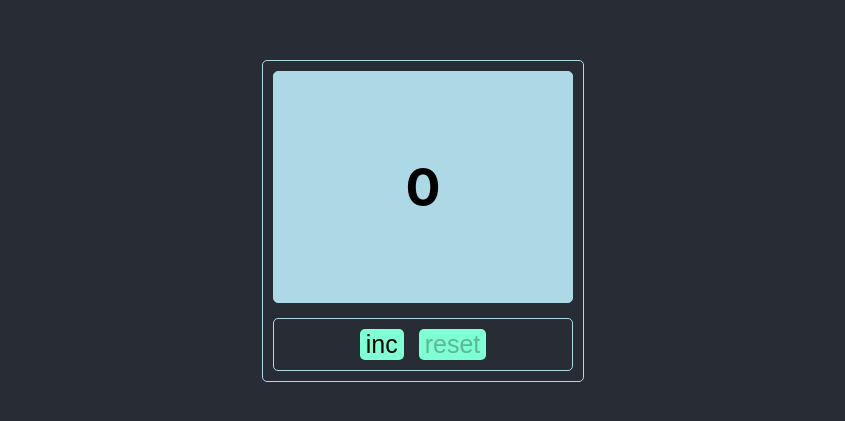
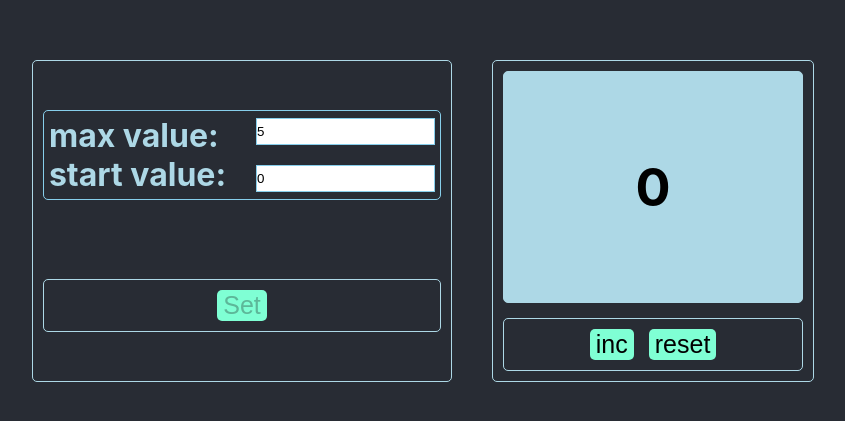
Before and after one commit to 0603anton/counter, a React (Create React App) app: page / in a window 1280 px wide. Shown: the part 179-600 px from the top of the page, without its empty margins (217-1062 px from the left). Built offline with nearby package versions, Linux system fonts and the light colour scheme.

Commit message:
before replace counter logic to app

```diff
--- a/src/App.tsx
+++ b/src/App.tsx
@@ -1,34 +1,52 @@
 import React, {useState} from 'react';
-import logo from './logo.svg';
 import './App.css';
 import Counter from './components/Counter';
+import Controls from './components/Controls';
 
 function App() {
 
-    const maxValue = 5;
-    const minValue = 0;
+    // const counterMaxValue = 5;
+    // const counterMinValue = 0;
 
-    const [number, setNumber] = useState(0)
+    const [counterMaxValue, setCounterMaxValue] = useState(5)
+    const [counterMinValue, setCounterMinValue] = useState(0)
+    const [counterValue, setCounterValue] = useState(0)
 
-    const incCounter = () => {
-        if (number < maxValue) {
-            setNumber(number + 1)
+    /* Counter functions*/
+
+    const incCounterHandler = () => {
+        if (counterValue < counterMaxValue) {
+            setCounterValue(counterValue + 1)
         }
     }
 
-    const resetCounter = () => {
-        setNumber(0)
+    const resetCounterHandler = () => {
+        setCounterValue(0)
     }
 
+/* min max Controls functions*/
+
+    const changeMaxValueHandler = (value:number) => {
+        setCounterMaxValue(value)
+    }
+    const changeMinValueHandler = (value:number) => {
+        setCounterMinValue(value)
+    }
 
     return (
         <div className={'mainContainer'}>
+            <Controls
+                maxValue={counterMaxValue}
+                minValue={counterMinValue}
+                changeMaxValueHandler={changeMaxValueHandler}
+                changeMinValueHandler={changeMinValueHandler}
+            />
             <Counter
-                incCounter={incCounter}
-                resetCounter={resetCounter}
-                counterState={number}
-                maxValue={maxValue}
-                minValue={minValue}
+                incCounter={incCounterHandler}
+                resetCounter={resetCounterHandler}
+                counterState={counterValue}
+                maxValue={counterMaxValue}
+                minValue={counterMinValue}
             />
         </div>
     );
--- a/src/components/Button.tsx
+++ b/src/components/Button.tsx
@@ -8,6 +8,8 @@ type ButtonPropsType = {
 }
 
 // TODO как правильно передать состояние дизаэйблед
+//TODO Работа с Event на onсlick событии
+//https://stackoverflow.com/questions/44764146/why-is-the-mouseevent-in-the-checkbox-event-handler-not-generic
 const Button = (props: ButtonPropsType) => {
 
     return (
--- /dev/null
+++ b/src/components/Controls.module.css
@@ -0,0 +1,45 @@
+.ControlsWrapper{
+    justify-content: space-around;
+    margin-right: 40px;
+}
+
+.minMaxWrapper{
+    border: 1px solid skyblue;
+    border-radius: 5px;
+    padding: 5px;
+    display: flex;
+    gap:30px;
+    align-items: center;
+    justify-content: center;
+}
+
+.minMaxTitles{
+    font-size: 32px;
+    font-weight: bolder;
+    color:lightblue;
+}
+
+.minMaxInputs{
+   display: flex;
+flex-direction: column;
+gap:20px}
+
+.wrapper{
+    display: flex;
+    flex-direction: column;
+    min-width: 300px;
+    min-height: 300px;
+}
+
+.container {
+    border: 1px solid lightblue;
+    border-radius: 5px;
+    padding: 10px;
+}
+
+.buttonContainer {
+    display: flex;
+    gap: 15px;
+    justify-content: center;
+    align-items: center;
+}
--- /dev/null
+++ b/src/components/Controls.tsx
@@ -0,0 +1,34 @@
+import React from 'react';
+import s from './Controls.module.css'
+import Button from './Button';
+import Input from './Input';
+
+type ControlsPropsType = {
+    maxValue: number
+    minValue: number
+    changeMaxValueHandler:(value:number)=>void
+    changeMinValueHandler:(value:number)=>void
+}
+
+const Controls = (props:ControlsPropsType) => {
+    return (
+        <div className={`${s.container} ${s.wrapper} ${s.ControlsWrapper}`}>
+            <div className={s.minMaxWrapper}>
+                <div className={s.minMaxTitles}>
+                    <div>max value:</div>
+                    <div>start value:</div>
+                </div>
+                <div className={s.minMaxInputs}>
+                    <div><Input changeValue={props.changeMaxValueHandler} value={props.maxValue}/></div>
+                    <div><Input changeValue={props.changeMinValueHandler} value={props.minValue}/></div>
+                </div>
+            </div>
+            <div className={`${s.container} ${s.buttonContainer}`}>
+                <Button title={`Set`} disabled={props.minValue <= 0 || props.minValue >= props.maxValue} onClick={() => {
+                }}/>
+            </div>
+        </div>
+    );
+};
+
+export default Controls;
--- a/src/components/Counter.module.css
+++ b/src/components/Counter.module.css
@@ -2,7 +2,7 @@ body {
     background: #282c34;
 }
 
-.wrapper{
+.wrapper {
     display: flex;
     flex-direction: column;
     min-width: 300px;
@@ -22,7 +22,7 @@ body {
     align-items: center;
     background: lightblue;
     margin-bottom: 15px;
-flex-grow: 1;
+    flex-grow: 1;
     font-size: 52px;
     font-weight: bolder;
 }
@@ -34,10 +34,14 @@ flex-grow: 1;
     align-items: center;
 }
 
-button{
+button {
     font-size: 25px;
 }
 
-.maxValue{
-    color:red;
+.maxValue {
+    color: red;
 }
+
+.error {
+    color: red;
+}
--- a/src/components/Counter.tsx
+++ b/src/components/Counter.tsx
@@ -12,16 +12,33 @@ type CounterPropsType = {
 const Counter = (props: CounterPropsType) => {
 
 
-    const numberClassnames = s.counterNum + ` ` + s.container + ` ` + (props.counterState === props.maxValue ? s.maxValue : null)
+
+    let message;
+    switch (true) {
+        case (props.minValue < 0):
+            message = `Incorrect value!`
+            break;
+        case (props.minValue >= props.maxValue):
+            message = `Incorrect value!`
+            break;
+        default:
+            message = props.counterState;
+    }
+
+    let isDisabled = (typeof message != `number`);
+
+    const numberClassnames = s.counterNum + ` ` + s.container + ` ` + (props.counterState === props.maxValue ? s.maxValue : null) +
+        ` ` + (message !== props.counterState ? s.error : null)
+
 
     return (
         <div className={`${s.container} ${s.wrapper}`}>
             <div className={numberClassnames}>
-                {props.counterState}
+                {message}
             </div>
             <div className={`${s.container} ${s.buttonContainer}`}>
-                <Button onClick={props.incCounter} title={`inc`} disabled={props.counterState === props.maxValue}/>
-                <Button onClick={props.resetCounter} title={`reset`} disabled={props.counterState <= props.minValue}/>
+                <Button onClick={props.incCounter} title={`inc`} disabled={props.counterState === props.maxValue || isDisabled}/>
+                <Button onClick={props.resetCounter} title={`reset`} disabled={isDisabled}/>
             </div>
         </div>
     );
--- /dev/null
+++ b/src/components/Input.module.css
@@ -0,0 +1,4 @@
+.minMaxInput{
+padding: 5px 0;
+    border: 1px solid skyblue;
+}
--- /dev/null
+++ b/src/components/Input.tsx
@@ -0,0 +1,24 @@
+import React, {ChangeEvent} from 'react';
+import s from './Input.module.css'
+
+type InputPropsType = {
+    value: number
+    changeValue: (value: number) => void
+}
+
+
+const Input = (props: InputPropsType) => {
+
+    const onClickHandlder = (event: ChangeEvent<HTMLInputElement>) => {
+        props.changeValue(Number(event.currentTarget.value))
+    }
+
+    return (
+        <>
+            <input onChange={onClickHandlder} value={props.value} type="number"
+                   className={s.minMaxInput}/>
+        </>
+    );
+};
+
+export default Input;
```
